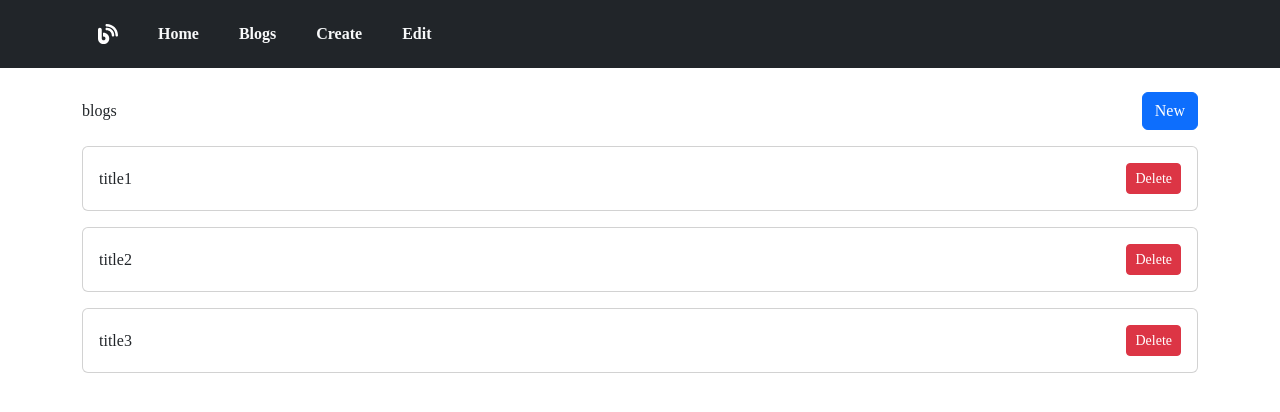
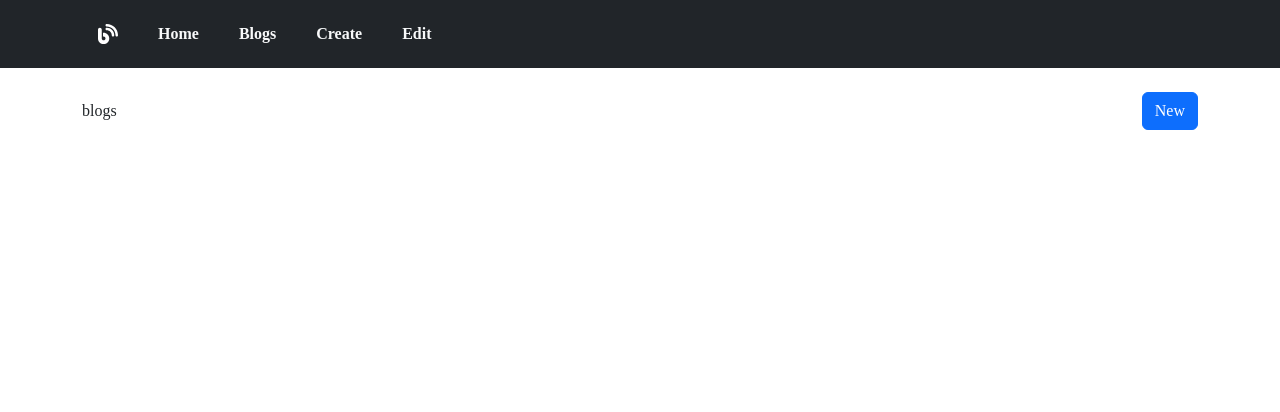
Before and after one commit to Lee-Sang-Beom/study_react_basic, a React (Create React App) app: page /blogs in a window 1280 px wide. Shown: the top 412 px of the page. Built offline with nearby package versions, Linux system fonts and the light colour scheme; data requests are answered from the project's data file.

Commit message:
apply axios deltet

```diff
--- a/db.json
+++ b/db.json
@@ -1,19 +1,3 @@
 {
-  "posts": [
-    {
-      "title": "title1",
-      "body": "body1",
-      "id": 1
-    },
-    {
-      "title": "title2",
-      "body": "body2",
-      "id": 2
-    },
-    {
-      "title": "title3",
-      "body": "body3",
-      "id": 3
-    }
-  ]
+  "posts": []
 }
--- a/src/pages/ListPage.js
+++ b/src/pages/ListPage.js
@@ -16,6 +16,13 @@ export default function ListPage() {
     axios.get("http://localhost:3001/posts").then((res) => setPosts(res.data));
   };
 
+  const deleteBlog = (e, id) =>{
+    e.stopPropagation();
+    axios.delete(`http://localhost:3001/posts/${id}`).then(()=>{
+      setPosts(posts.filter((post)=>post.id!==id));
+    });
+  }
+
   return (
     <>
     <div className="d-flex justify-content-between align-items-center">
@@ -29,10 +36,7 @@ export default function ListPage() {
       {posts &&
         posts.map((post) => (
           <Card key={post.id} title={post.title} onClick={()=>navigate('/blogs/edit')}>
-            <button className="btn btn-danger btn-sm" onClick={(e)=>{
-              console.log('del');
-              e.stopPropagation();
-            }}> Delete </button>
+            <button className="btn btn-danger btn-sm" onClick={e => deleteBlog(e,post.id)}> Delete </button>
           </Card>
         ))}
     </>
```
